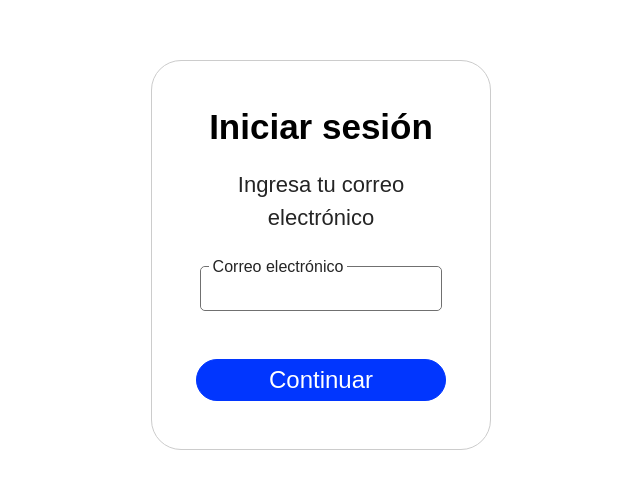
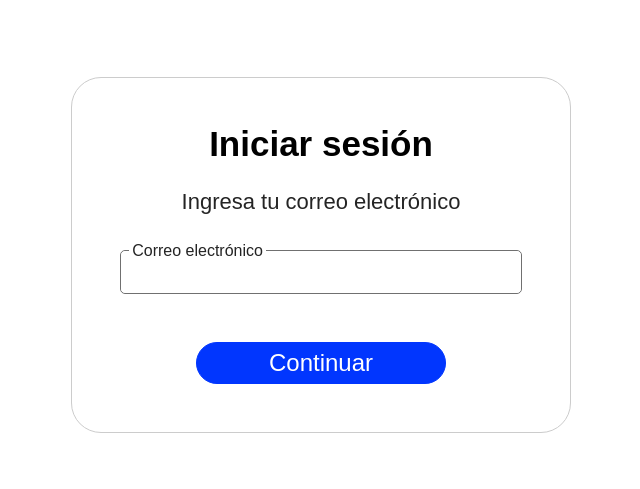
Before and after one commit to brayanlc/miliopay_test, an Angular app: page /auth/login in a window 1280 px wide. Shown: the part 145-634 px from the top of the page, without its empty margins (319-959 px from the left). Built offline with nearby package versions, Linux system fonts and the light colour scheme; a web font is replaced by a local one.

Commit message:
Add animations to login flow

```diff
--- a/src/app/features/auth/login/login.component.html
+++ b/src/app/features/auth/login/login.component.html
@@ -1,5 +1,4 @@
-<div class="login-container">
-  <app-login-container *ngIf="!showEnterPassword">
+  <app-login-container *ngIf="!showEnterPassword" >
     <h2>Iniciar sesión</h2>
     <p class="mt-6">Ingresa tu correo electrónico</p>
 
@@ -18,7 +17,7 @@
     <button (click)="onShowPassword()" class="mt-12">Continuar</button>
   </app-login-container>
 
-  <app-login-container *ngIf="showEnterPassword">
+  <app-login-container *ngIf="showEnterPassword" @entradaAnimacion>
     <div class="title-container">
       <img (click)="backToEmail()" src="assets/icons/arrow-back.svg" alt="" />
       <h2>Iniciar sesión</h2>
@@ -47,4 +46,3 @@
       Iniciar sesión con clave dinámica
     </a>
   </app-login-container>
-</div>
--- a/src/app/features/auth/login/login.component.scss
+++ b/src/app/features/auth/login/login.component.scss
@@ -1,16 +1,14 @@
+:host {
+  display: block;
+  width: 100%;
+  max-width: 500px;
+}
+
 p {
   color: #242424;
   font-weight: 400;
   font-size: 22px;
   text-align: center;
-}
-
-.login-container {
-  display: flex;
-  justify-content: center;
-  align-items: center;
-  background-color: #ffffff;
-  height: 100vh;
 }
 
 .alert {
--- a/src/app/features/auth/login/login.component.ts
+++ b/src/app/features/auth/login/login.component.ts
@@ -3,6 +3,7 @@ import { CommonModule } from '@angular/common';
 import { ButtonComponent } from '../../../shared/components/button/button.component';
 import { LoginContainerComponent } from '../../components/login-container/login-container.component';
 import { FormControl, ReactiveFormsModule, Validators } from '@angular/forms';
+import { animate, style, transition, trigger } from '@angular/animations';
 
 @Component({
   selector: 'app-login',
@@ -15,6 +16,14 @@ import { FormControl, ReactiveFormsModule, Validators } from '@angular/forms';
   ],
   templateUrl: './login.component.html',
   styleUrls: ['./login.component.scss'],
+  animations: [
+    trigger('entradaAnimacion', [
+      transition(':enter', [
+        style({ transform: 'translateX(100%)' }),
+        animate('500ms', style({ transform: 'translateX(0)' })),
+      ]),
+    ]),
+  ],
 })
 export class LoginComponent {
   email = new FormControl('', [Validators.required, Validators.email]);
--- a/src/app/features/components/login-container/login-container.component.ts
+++ b/src/app/features/components/login-container/login-container.component.ts
@@ -14,8 +14,6 @@ import { CommonModule } from '@angular/common';
     `
       :host {
         display: block;
-        width: 90%;
-        max-width: 500px;
       }
 
       .login-container {
```
